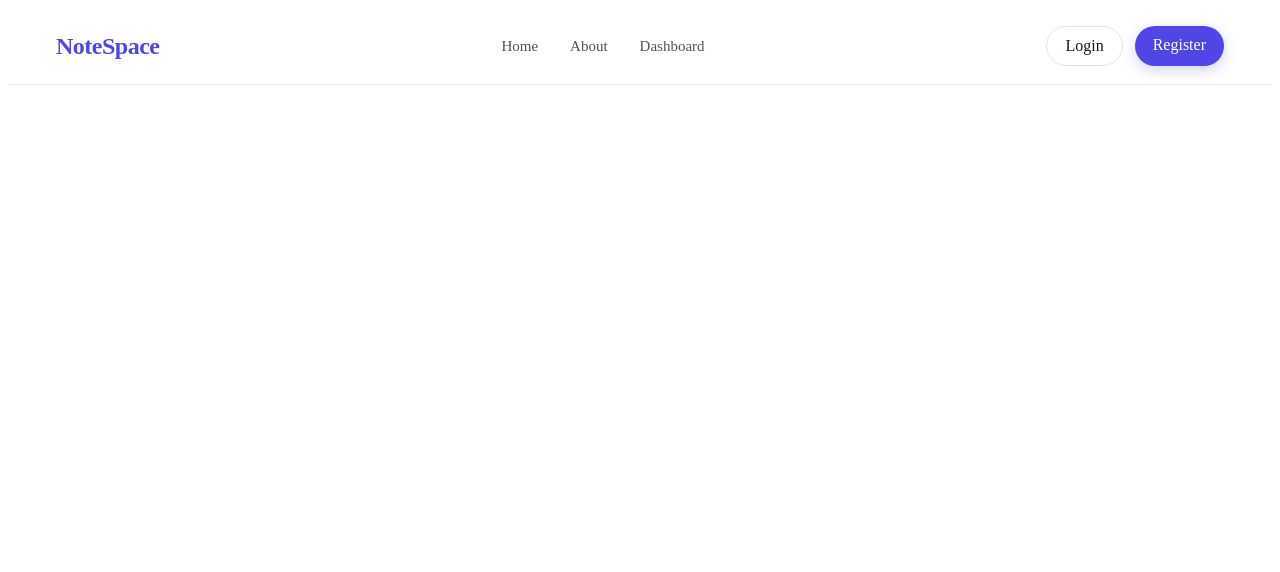
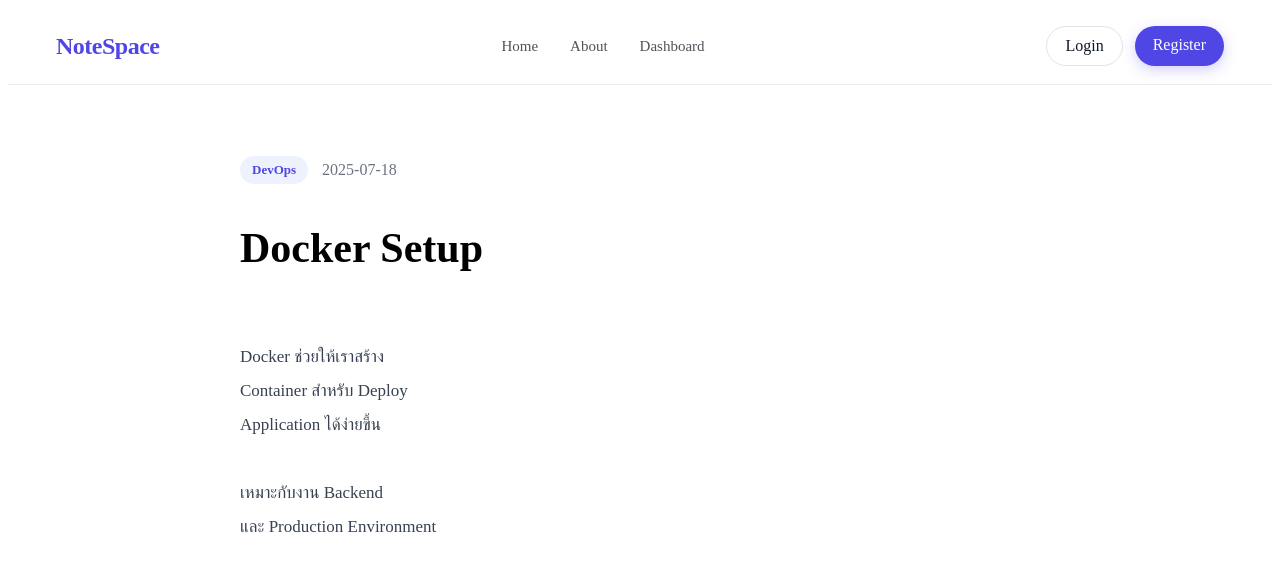
Before and after one commit to PHATTARAKORN-NALINBENCHAPHAN/Long_Note, a Vue app in the folder frontend/: page /note/1 in a window 1280 px wide. Shown: the top 572 px of the page. Built offline with nearby package versions, Linux system fonts and the light colour scheme.

Commit message:
Note Details

```diff
--- a/frontend/src/components/DashboardCard.vue
+++ b/frontend/src/components/DashboardCard.vue
@@ -1,13 +1,23 @@
 <script setup lang="ts">
-defineProps<{
+import { useRouter } from "vue-router";
+
+const router = useRouter();
+
+const props = defineProps<{
+  id: number;
+
   title: string;
 
   category: string;
 }>();
+
+const openNote = () => {
+  router.push(`/note/${props.id}`);
+};
 </script>
 
 <template>
-  <div class="card">
+  <div class="card" @click="openNote">
     <div>
       <h3>
         {{ title }}
--- /dev/null
+++ b/frontend/src/pages/CreateNote.vue
@@ -0,0 +1,189 @@
+<script setup lang="ts">
+import { ref } from "vue";
+import { useRouter } from "vue-router";
+
+const router = useRouter();
+
+const title = ref("");
+const category = ref("");
+const content = ref("");
+
+const handleSubmit = () => {
+  if (!title.value || !category.value || !content.value) {
+    alert("กรุณากรอกข้อมูลให้ครบ");
+
+    return;
+  }
+
+  const note = {
+    title: title.value,
+
+    category: category.value,
+
+    content: content.value,
+
+    createdAt: new Date(),
+  };
+
+  console.log(note);
+
+  router.push("/dashboard");
+};
+</script>
+
+<template>
+  <div class="container">
+    <div class="header">
+      <h1>Create Note</h1>
+
+      <p>สร้างบทความหรือบันทึกใหม่</p>
+    </div>
+
+    <form class="form" @submit.prevent="handleSubmit">
+      <div class="group">
+        <label> Title </label>
+
+        <input
+          v-model="title"
+          placeholder="
+เขียนหัวข้อโน้ต
+"
+        />
+      </div>
+
+      <div class="group">
+        <label> Category </label>
+
+        <select v-model="category">
+          <option disabled value="">เลือกหมวดหมู่</option>
+
+          <option>Frontend</option>
+
+          <option>Backend</option>
+
+          <option>Database</option>
+
+          <option>DevOps</option>
+
+          <option>Programming</option>
+        </select>
+      </div>
+
+      <div class="group">
+        <label> Content </label>
+
+        <textarea
+          v-model="content"
+          placeholder="
+เริ่มเขียนโน้ตของคุณ...
+"
+          rows="12"
+        />
+      </div>
+
+      <button>Save Note</button>
+    </form>
+  </div>
+</template>
+
+<style scoped>
+.container {
+  max-width: 900px;
+
+  margin: auto;
+
+  padding: 48px 24px;
+}
+
+.header {
+  margin-bottom: 40px;
+}
+
+h1 {
+  font-size: 36px;
+
+  margin-bottom: 8px;
+}
+
+p {
+  color: #6b7280;
+}
+
+.form {
+  display: flex;
+
+  flex-direction: column;
+
+  gap: 28px;
+}
+
+.group {
+  display: flex;
+
+  flex-direction: column;
+
+  gap: 10px;
+}
+
+label {
+  font-size: 14px;
+
+  font-weight: 600;
+}
+
+input,
+select,
+textarea {
+  padding: 14px;
+
+  border: 1px solid #e5e7eb;
+
+  border-radius: 12px;
+
+  font-size: 15px;
+
+  font-family: inherit;
+
+  outline: none;
+
+  transition: 0.2s;
+
+  background: white;
+}
+
+textarea {
+  resize: none;
+}
+
+input:focus,
+select:focus,
+textarea:focus {
+  border-color: #4f46e5;
+
+  box-shadow: 0 0 0 4px rgba(79, 70, 229, 0.08);
+}
+
+button {
+  width: fit-content;
+
+  padding: 14px 22px;
+
+  background: #4f46e5;
+
+  color: white;
+
+  border: none;
+
+  border-radius: 12px;
+
+  font-weight: 600;
+
+  cursor: pointer;
+
+  transition: 0.2s;
+}
+
+button:hover {
+  background: #4338ca;
+}
+</style>
--- a/frontend/src/pages/Dashboard.vue
+++ b/frontend/src/pages/Dashboard.vue
@@ -37,7 +37,9 @@ const notes = [
         <p>จัดการ Notes ของคุณ</p>
       </div>
 
-      <button>+ Create Note</button>
+      <router-link to="/create">
+        <button>+ Create Note</button>
+      </router-link>
     </div>
 
     <section>
@@ -46,7 +48,7 @@ const notes = [
       <div class="notes">
         <DashboardCard
           v-for="note in notes"
-          :key="note.id"
+          :id="note.id"
           :title="note.title"
           :category="note.category"
         />
--- a/frontend/src/pages/Home.vue
+++ b/frontend/src/pages/Home.vue
@@ -1,6 +1,12 @@
 <script setup lang="ts">
 import NoteCard from "../components/NoteCard.vue";
+import { useRouter } from "vue-router";
 
+const router = useRouter();
+
+const openNote = (id: number) => {
+  router.push(`/note/${id}`);
+};
 const notes = [
   {
     id: 1,
@@ -39,6 +45,7 @@ const notes = [
       :title="note.title"
       :content="note.content"
       :category="note.category"
+      @click="openNote(note.id)"
     />
   </section>
 </template>
--- /dev/null
+++ b/frontend/src/pages/NoteDetail.vue
@@ -0,0 +1,162 @@
+<script setup lang="ts">
+import { computed } from "vue";
+import { useRoute } from "vue-router";
+
+const route = useRoute();
+
+const mockNotes = [
+  {
+    id: 1,
+
+    title: "Docker Setup",
+
+    category: "DevOps",
+
+    content: `
+Docker ช่วยให้เราสร้าง
+Container สำหรับ Deploy
+Application ได้ง่ายขึ้น
+
+เหมาะกับงาน Backend
+และ Production Environment
+`,
+
+    createdAt: "2025-07-18",
+  },
+
+  {
+    id: 2,
+
+    title: "Vue Tips",
+
+    category: "Frontend",
+
+    content: `
+Vue Composition API
+ช่วยให้การจัดการ Logic
+สะอาดและ Reuse ได้ง่าย
+
+เหมาะกับโปรเจกต์ขนาดใหญ่
+`,
+
+    createdAt: "2025-07-19",
+  },
+
+  {
+    id: 3,
+
+    title: "MySQL Guide",
+
+    category: "Database",
+
+    content: `
+MySQL เป็น Relational Database
+
+เหมาะกับระบบ Blog
+และ CRUD Application
+`,
+
+    createdAt: "2025-07-20",
+  },
+];
+
+const note = computed(() => {
+  return mockNotes.find((note) => note.id === Number(route.params.id));
+});
+</script>
+
+<template>
+  <div class="container" v-if="note">
+    <div class="top">
+      <span>
+        {{ note.category }}
+      </span>
+
+      <p>
+        {{ note.createdAt }}
+      </p>
+    </div>
+
+    <h1>
+      {{ note.title }}
+    </h1>
+
+    <article>
+      {{ note.content }}
+    </article>
+  </div>
+
+  <div v-else class="empty">
+    <h2>Note Not Found</h2>
+
+    <p>ไม่พบบทความนี้</p>
+  </div>
+</template>
+
+<style scoped>
+.container {
+  max-width: 800px;
+
+  margin: auto;
+
+  padding: 60px 24px;
+}
+
+.top {
+  display: flex;
+
+  gap: 14px;
+
+  align-items: center;
+
+  margin-bottom: 18px;
+}
+
+span {
+  background: #eef2ff;
+
+  color: #4f46e5;
+
+  padding: 6px 12px;
+
+  border-radius: 999px;
+
+  font-size: 13px;
+
+  font-weight: 600;
+}
+
+.top p {
+  color: #6b7280;
+}
+
+h1 {
+  font-size: 42px;
+
+  line-height: 1.2;
+
+  margin-bottom: 32px;
+}
+
+article {
+  line-height: 2;
+
+  font-size: 17px;
+
+  color: #374151;
+
+  white-space: pre-line;
+}
+
+.empty {
+  text-align: center;
+
+  padding: 120px 24px;
+}
+
+.empty p {
+  margin-top: 10px;
+
+  color: #6b7280;
+}
+</style>
--- a/frontend/src/router/index.ts
+++ b/frontend/src/router/index.ts
@@ -6,6 +6,7 @@ import Register from "../pages/Register.vue";
 import Dashboard from "../pages/Dashboard.vue";
 import About from "../pages/About.vue";
 import CreateNote from "../pages/CreateNote.vue";
+import NoteDetail from "../pages/NoteDetail.vue";
 
 const routes = [
   {
@@ -37,6 +38,11 @@ const routes = [
 
     component: CreateNote,
   },
+  {
+    path: "/note/:id",
+
+    component: NoteDetail,
+  },
 ];
 
 const router = createRouter({
```
